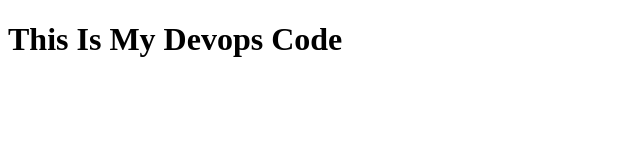
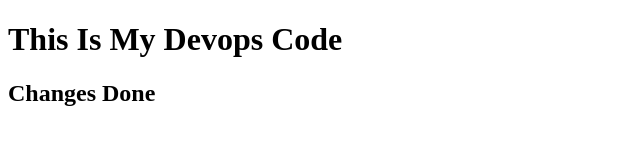
Before and after one commit to Mahajan12-tech/GitWorkFlow, a plain HTML site: page index.html in a window 1280 px wide. Shown: the whole page, without its empty margins (0-640 px from the left). Drawn offline with Linux system fonts and the light colour scheme.

Commit message:
Git Changes Is Done

```diff
--- a/index.html
+++ b/index.html
@@ -7,5 +7,6 @@
 </head>
 <body>
     <h1>This Is My Devops Code</h1>
+    <h2>Changes Done</h2>
 </body>
 </html>
```
